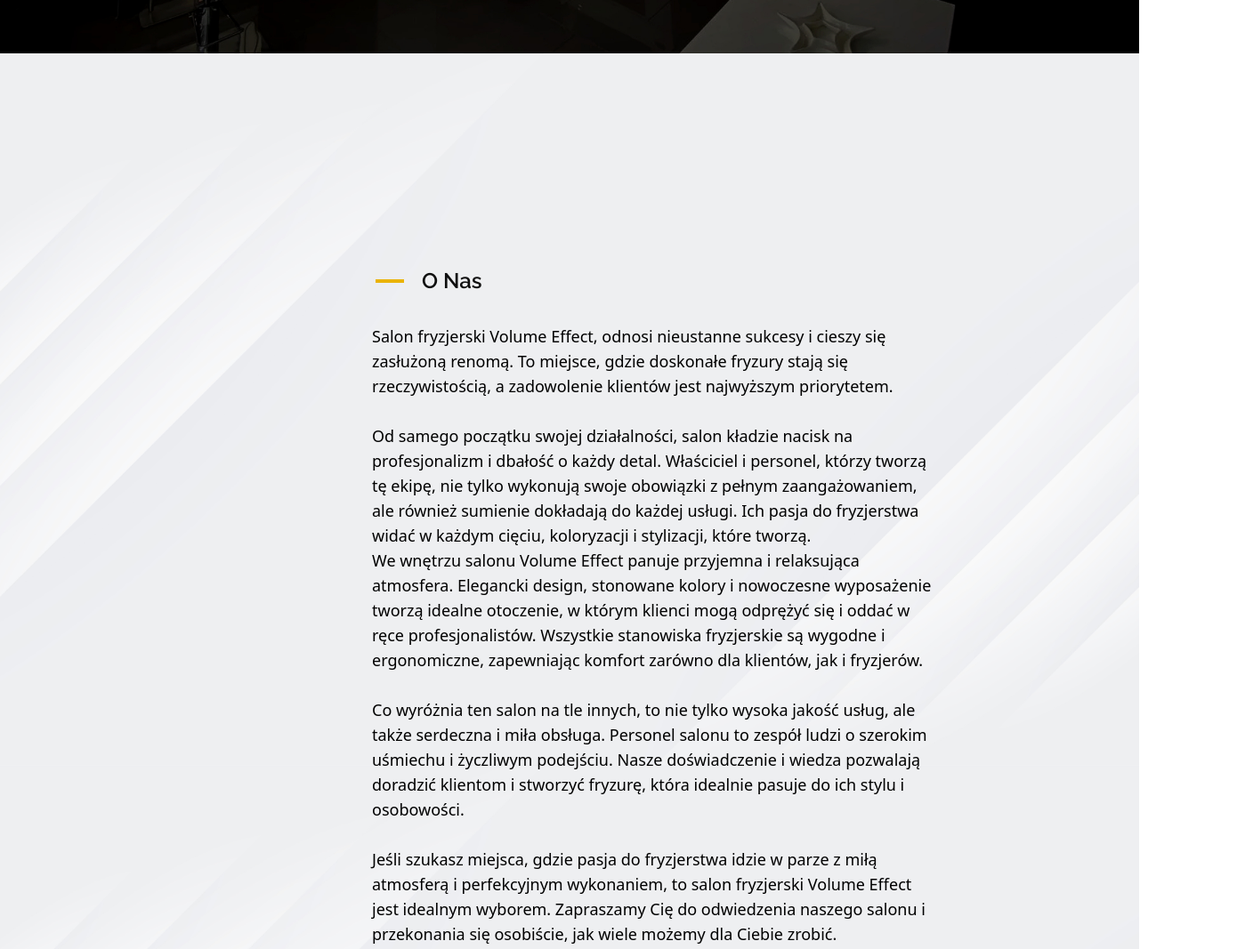
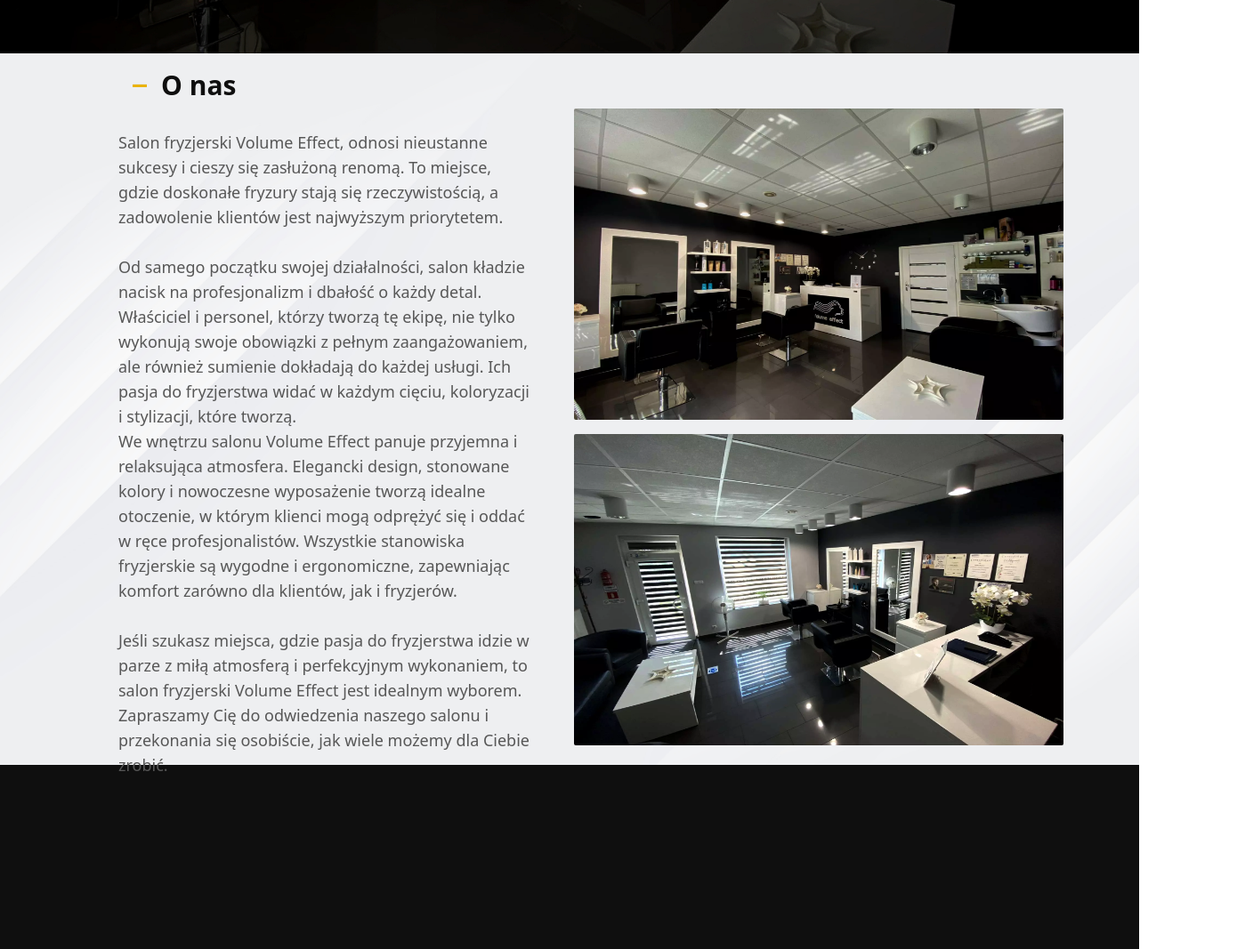
Before and after one commit to MateuszKujawa/VolumeEffect_v2, a website: page dist/index.html in a window 1280 px wide. Shown: the part 740-1807 px from the top of the page at 89% size, 1390 px wide, since content can reach past the window. Drawn offline with nearby package versions, Linux system fonts and the light colour scheme.

Commit message:
Update #3
- Upgrade about us section
- create services section

```diff
--- a/dist/index.html
+++ b/dist/index.html
@@ -97,12 +97,11 @@
                     </ul>
                 </div>
               </div>
-
             </nav>
         </header>
 
         <!-- Main baner page section -->
-        <section class="z-30 bg-[url('./images/background/banner.jpg')] bg-fixed bg-center bg-cover bg-no-repeat w-full h-screen">
+        <section class="z-30 bg-[url('./images/background/banner.jpg')] bg-fixed bg-center bg-cover bg-no-repeat w-full h-screen" id="mainImage">
             <div class="w-full h-full flex items-center justify-center">
                 <div class="text-center">
                     <h1 class="text-white font-kaushan font-black text-7xl md:text-9xl px-4">Volume Effect</h1>
@@ -122,36 +121,34 @@
         </section>
 
 
-        <section class="w-full h-full bg-[url('./images/background/about-bg.jpg')] bg-fixed bg-center bg-cover bg-no-repeat" id="two">
-            <div class="sm:flex-col sm:justify-center sm:items-center md:flex">
-                <div class="w-full md:w-[700px] pt-10 md:ml-48 md:pt-56">
-
-                    <div class="w-fit h-fit p-4 flex items-center justify-center">
-                        <div class="w-8 h-1 bg-yellow-500 mx-5"></div><h1 class="text-[#0f0f0f] font-raleway font-semibold text-2xl">O Nas</h1>
+        <section class="w-full h-full md:h-screen bg-[url('./images/background/about-bg.jpg')] bg-fixed bg-center bg-cover bg-no-repeat" id="two">
+            <div class="w-full h-full flex flex-col md:flex-row p-6 md:p-20 justify-center items-center">
+                <div class="w-full md:w-1/2 h-full flex flex-col justify-center md:px-12">
+                    <div class="flex py-6 md:py-8">
+                        <hr class="w-4 h-1 bg-yellow-500 my-4 mx-4"> <h1 class="text-3xl text-[#0f0f0f] font-semibold">O nas</h1>
                     </div>
 
-                    <div class="px-8 py-4">
-                        <p class="text-lg">
-                            Salon fryzjerski Volume Effect, odnosi nieustanne sukcesy i cieszy się zasłużoną renomą. To miejsce, gdzie doskonałe fryzury stają się rzeczywistością, a zadowolenie klientów jest najwyższym priorytetem.<br><br>
+                    <p class="text-md md:text-lg text-[#575757]">
+                        Salon fryzjerski Volume Effect, odnosi nieustanne sukcesy i cieszy się zasłużoną renomą. To miejsce, gdzie doskonałe fryzury stają się rzeczywistością, a zadowolenie klientów jest najwyższym priorytetem.<br><br>
 
-                            Od samego początku swojej działalności, salon kładzie nacisk na profesjonalizm i dbałość o każdy detal. Właściciel i personel, którzy tworzą tę ekipę, nie tylko wykonują swoje obowiązki z pełnym zaangażowaniem, ale również sumienie dokładają do każdej usługi. Ich pasja do fryzjerstwa widać w każdym cięciu, koloryzacji i stylizacji, które tworzą.<br>
-                            We wnętrzu salonu Volume Effect panuje przyjemna i relaksująca atmosfera. Elegancki design, stonowane kolory i nowoczesne wyposażenie tworzą idealne otoczenie, w którym klienci mogą odprężyć się i oddać w ręce profesjonalistów. Wszystkie stanowiska fryzjerskie są wygodne i ergonomiczne, zapewniając komfort zarówno dla klientów, jak i fryzjerów.<br><br>
+                        Od samego początku swojej działalności, salon kładzie nacisk na profesjonalizm i dbałość o każdy detal. Właściciel i personel, którzy tworzą tę ekipę, nie tylko wykonują swoje obowiązki z pełnym zaangażowaniem, ale również sumienie dokładają do każdej usługi. Ich pasja do fryzjerstwa widać w każdym cięciu, koloryzacji i stylizacji, które tworzą.<br>
+                        We wnętrzu salonu Volume Effect panuje przyjemna i relaksująca atmosfera. Elegancki design, stonowane kolory i nowoczesne wyposażenie tworzą idealne otoczenie, w którym klienci mogą odprężyć się i oddać w ręce profesjonalistów. Wszystkie stanowiska fryzjerskie są wygodne i ergonomiczne, zapewniając komfort zarówno dla klientów, jak i fryzjerów.<br><br>
 
-                            Co wyróżnia ten salon na tle innych, to nie tylko wysoka jakość usług, ale także serdeczna i miła obsługa. Personel salonu to zespół ludzi o szerokim uśmiechu i życzliwym podejściu. Nasze doświadczenie i wiedza pozwalają doradzić klientom i stworzyć fryzurę, która idealnie pasuje do ich stylu i osobowości.<br><br>
-
-                            Jeśli szukasz miejsca, gdzie pasja do fryzjerstwa idzie w parze z miłą atmosferą i perfekcyjnym wykonaniem, to salon fryzjerski Volume Effect jest idealnym wyborem. Zapraszamy Cię do odwiedzenia naszego salonu i przekonania się osobiście, jak wiele możemy dla Ciebie zrobić.
-                        </p>
-                    </div>
+                        Jeśli szukasz miejsca, gdzie pasja do fryzjerstwa idzie w parze z miłą atmosferą i perfekcyjnym wykonaniem, to salon fryzjerski Volume Effect jest idealnym wyborem. Zapraszamy Cię do odwiedzenia naszego salonu i przekonania się osobiście, jak wiele możemy dla Ciebie zrobić.
+                    </p>
                 </div>
 
-                <div class="w-full md:w-[500px] h-full pt-10 lg:pt-56">
-                    <div class="flex justify-between">
-                        <img src="./images/inside_galery/3.webp" alt="" class="p-4">
-                        <img src="./images/inside_galery/1.webp" alt="" class="p-4">
-                    </div>
+                <div class="flex flex-col justify-center items-center space-y-4 mt-10">
+                    <img src="./images/inside_galery/2.webp" alt="" class="w-[500px] md:w-[550px] md:h-[350px] rounded-sm">
+                    <img src="./images/inside_galery/3.webp" alt="" class="w-[500px] md:w-[550px] md:h-[350px] rounded-sm">
                 </div>
             </div>
 
+
+        </section>
+
+
+        <section class="w-full h-screen bg-[#0f0f0f]">
 
         </section>
 
@@ -167,6 +164,7 @@
         <!-- Main js -->
         <script src="./js/main.js"></script>
 
+
     <!-- Script's -->
 </body>
 </html>
```
Also changed, not shown: dist/style.css.
